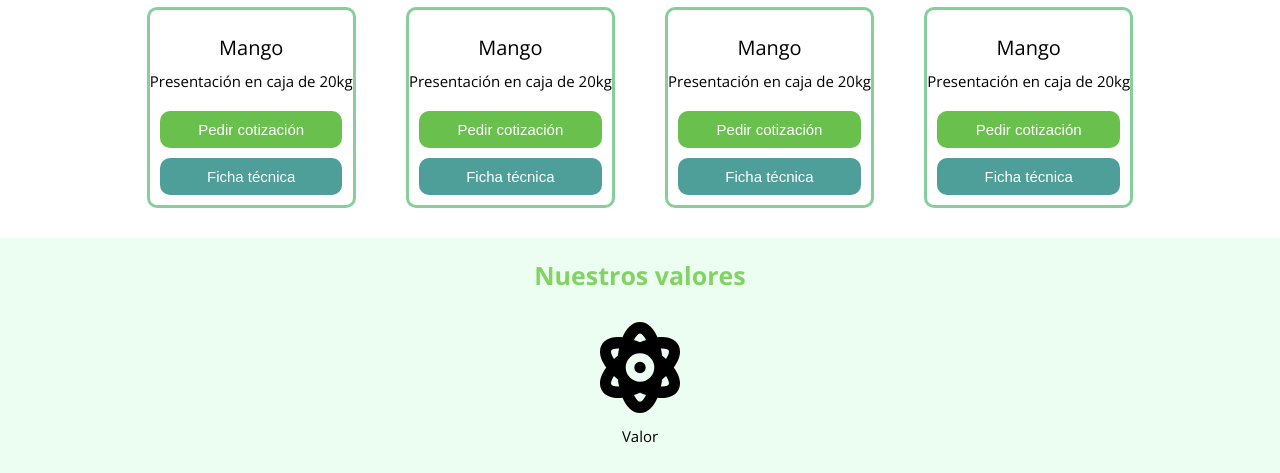
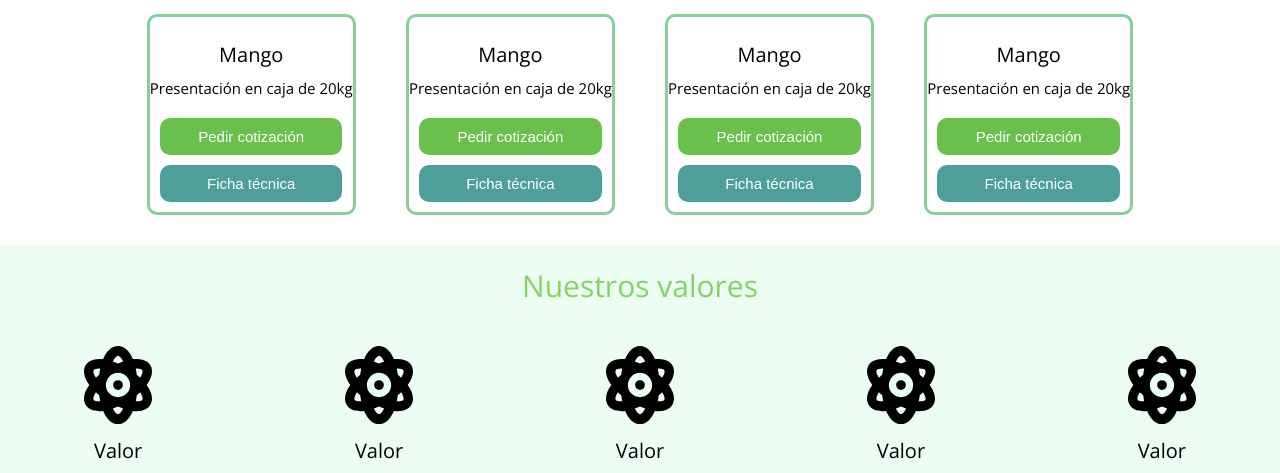
Before and after one commit to juanfernandovasquez/trabajo4, a plain HTML site: page index.html in a window 1280 px wide. Shown: the part 707-1180 px from the top of the page. Drawn offline with nearby package versions, Linux system fonts and the light colour scheme.

Commit message:
hice que los iconos de valores cambien de lugar

```diff
--- a/css/styles.css
+++ b/css/styles.css
@@ -12,19 +12,21 @@ html {
 }
 
 /*Reutilizables*/
+
 h1 {
-  font-size: 3rem;
+  font-size: 3.5rem;
   color: #71af59;
   font-weight: 700;
 }
 h2 {
-  font-size: 2.5rem;
+  font-size: 3rem;
   color: #83d364;
-  font-weight: 700;
+  font-weight: 300;
 }
 p {
   display: inline-block;
-  font-size: 1.5rem;
+  font-size: 2rem;
+  font-weight: 400;
 }
 
 .container {
@@ -113,7 +115,9 @@ p {
 .btn-primary {
   background-color: #69c04d;
 }
-
+.btn-w-100 {
+  width: 100%;
+}
 /*Display flex*/
 
 .flex-column {
--- a/css/tablet.css
+++ b/css/tablet.css
@@ -47,6 +47,14 @@
 .header-logo {
   width: 200px;
 }
+/*third-section*/
+
+.main--third-section--icons-container {
+  flex-direction: row;
+  flex-wrap: wrap;
+  flex-shrink: 0;
+  justify-content: space-between;
+}
 
 /*Fourt-section*/
 .main--fourt-section-container {
--- a/index.html
+++ b/index.html
@@ -55,7 +55,7 @@
         <h1>Importación de frutas tropicales directo del Perú</h1>
       </section>
       <section class="main--second-section">
-        <div class="main-second-section--container container p-20">
+        <div class="main-second-section--container container ptb-20">
           <h2 class="mb-20">Descubre nuestros productos</h2>
           <div class="main--second-section--cards-container container">
             <div class="main--second-section-card mb-20">
@@ -129,39 +129,39 @@
         <div class="main--third-section--container container">
           <h2 class="m-20">Nuestros valores</h2>
           <div class="main--third-section--icons-container flex-column">
-            <div class="icon-texto-contenedor m-10">
-              <div class="icono-contenedor">
+            <div class="third-section--icon-texto-container m-20">
+              <div class="icono-container">
                 <img src="./images/icons/atom-solid.svg" alt="" />
               </div>
 
               <p class="m-10">Valor</p>
             </div>
 
-            <div class="icon-texto-contenedor m-10">
-              <div class="icono-contenedor">
+            <div class="third-section--icon-texto-container m-20">
+              <div class="icono-container">
                 <img src="./images/icons/atom-solid.svg" alt="" />
               </div>
 
               <p class="m-10">Valor</p>
             </div>
 
-            <div class="icon-texto-contenedor m-10">
-              <div class="icono-contenedor">
+            <div class="third-section--icon-texto-container m-20">
+              <div class="icono-container">
                 <img src="./images/icons/atom-solid.svg" alt="" />
               </div>
 
               <p class="m-10">Valor</p>
             </div>
 
-            <div class="icon-texto-contenedor m-10">
-              <div class="icono-contenedor">
+            <div class="third-section--icon-texto-container m-20">
+              <div class="icono-container">
                 <img src="./images/icons/atom-solid.svg" alt="" />
               </div>
 
               <p class="m-10">Valor</p>
             </div>
-            <div class="icon-texto-contenedor m-10">
-              <div class="icono-contenedor">
+            <div class="third-section--icon-texto-container m-20">
+              <div class="icono-container">
                 <img src="./images/icons/atom-solid.svg" alt="" />
               </div>
 
@@ -178,7 +178,7 @@
               Ofrecemos servicio de Trader Internacional de Productos
               Agroindustriales reconocidos por CAMEX.
             </p>
-            <button class="btn btn-primary ptb-10">
+            <button class="btn btn-primary ptb-10 btn-w-100">
               Descargar nuestro certificado
             </button>
           </div>
```
